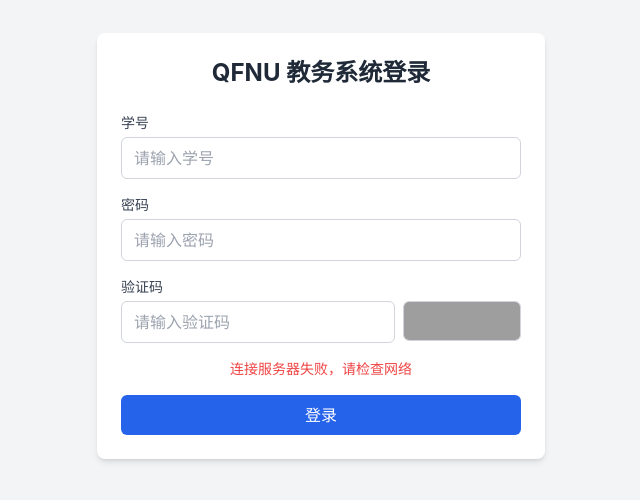
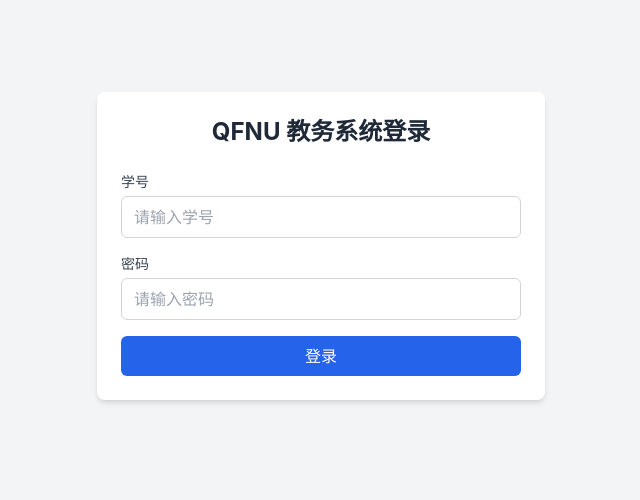
Before and after one commit to W1ndys/easy-qfnu-api-vercel, a Vue app in the folder frontend/: page /login in a window 1280 px wide. Shown: the part 154-654 px from the top of the page, without its empty margins (319-959 px from the left). Built offline with nearby package versions, Linux system fonts and the light colour scheme; no server answers; grey boxes are pictures that could not be loaded.

Commit message:
feat(frontend/login): 切换到后端统一登录接口并移除前端验证码流程
登录改为调用/v1/zhjw/login并处理后端返回cookie；移除前端会话初始化与验证码输入/刷新逻辑，同时删除Vercel外部代理重写配置。

```diff
--- a/frontend/src/api/zhjw.js
+++ b/frontend/src/api/zhjw.js
@@ -1,54 +1,9 @@
 import api from './request'
-import axios from 'axios'
-
-const proxyApi = axios.create({
-  baseURL: '/api/proxy',
-  timeout: 30000,
-  withCredentials: true,
-  headers: {
-    'User-Agent': 'Mozilla/5.0 (Windows NT 10.0; Win64; x64) AppleWebKit/537.36 (KHTML, like Gecko) Chrome/120.0.0.0 Safari/537.36'
-  }
-})
-
-export function getCaptchaUrl() {
-  return '/api/proxy/jsxsd/verifycode.servlet'
-}
-
-export function initSession() {
-  return proxyApi.get('/jsxsd/')
-}
 
 export function login(data) {
-  const username = data.username
-  const password = data.password
-  const captcha = data.captcha
-
-  const encoded = btoa(username) + '%%%' + btoa(password)
-
-  const formData = new URLSearchParams()
-  formData.append('encoded', encoded)
-  formData.append('RANDOMCODE', captcha)
-
-  return proxyApi.post('/jsxsd/xk/LoginToXkLdap', formData, {
-    headers: {
-      'Content-Type': 'application/x-www-form-urlencoded'
-    }
-  }).then(response => {
-    const body = response.data
-    if (typeof body === 'string') {
-      if (body.includes('验证码错误')) {
-        throw new Error('验证码错误')
-      }
-      if (body.includes('密码错误') || body.includes('用户名或密码错误')) {
-        throw new Error('用户名或密码错误')
-      }
-    }
-    return proxyApi.get('/jsxsd/framework/xsMain.jsp').then(verifyRes => {
-      if (typeof verifyRes.data === 'string' && verifyRes.data.includes('用户登录')) {
-        throw new Error('登录验证失败')
-      }
-      return { success: true }
-    })
+  return api.post('/v1/zhjw/login', {
+    username: data.username,
+    password: data.password
   })
 }
 
--- a/frontend/src/views/LoginView.vue
+++ b/frontend/src/views/LoginView.vue
@@ -28,27 +28,6 @@
           />
         </div>
 
-        <div>
-          <label class="block text-sm font-medium text-gray-700 mb-1">验证码</label>
-          <div class="flex gap-2">
-            <input
-              v-model="form.captcha"
-              type="text"
-              placeholder="请输入验证码"
-              class="flex-1 px-3 py-2 border border-gray-300 rounded-md focus:outline-none focus:ring-2 focus:ring-blue-500 focus:border-transparent"
-              required
-              autocomplete="off"
-            />
-            <img
-              :src="captchaUrl"
-              alt="验证码"
-              class="w-32 h-10 border border-gray-300 rounded-md cursor-pointer object-cover bg-gray-50"
-              @click="refreshCaptcha"
-              :title="captchaLoading ? '加载中...' : '点击刷新验证码'"
-            />
-          </div>
-        </div>
-
         <div v-if="errorMsg" class="text-red-500 text-sm text-center">
           {{ errorMsg }}
         </div>
@@ -66,67 +45,41 @@
 </template>
 
 <script setup>
-import { ref, onMounted, computed } from 'vue'
-import { getCaptchaUrl, initSession, login } from '@/api/zhjw'
+import { ref } from 'vue'
+import { login } from '@/api/zhjw'
 import { useUserStore } from '@/stores/user'
 
 const userStore = useUserStore()
 
 const form = ref({
   username: '',
-  password: '',
-  captcha: ''
+  password: ''
 })
 
-const captchaKey = ref(Date.now())
 const loading = ref(false)
 const errorMsg = ref('')
 
-const captchaUrl = computed(() => {
-  return `${getCaptchaUrl()}?t=${captchaKey.value}`
-})
-
-async function refreshCaptcha() {
-  captchaKey.value = Date.now()
-  form.value.captcha = ''
-  errorMsg.value = ''
-}
-
 async function handleLogin() {
-  if (!form.value.captcha) {
-    errorMsg.value = '请输入验证码'
-    return
-  }
-
   loading.value = true
   errorMsg.value = ''
 
   try {
-    await login({
+    const res = await login({
       username: form.value.username,
-      password: form.value.password,
-      captcha: form.value.captcha
+      password: form.value.password
     })
 
-    userStore.isLoggedIn.value = true
-    alert('登录成功！')
+    if (res.code === 200 && res.data?.cookie) {
+      userStore.setCookie(res.data.cookie)
+      alert('登录成功！')
+    } else {
+      errorMsg.value = res.msg || '登录失败'
+    }
   } catch (err) {
     console.error('登录失败:', err)
-    errorMsg.value = err.message || '登录失败，请检查网络'
-    form.value.captcha = ''
-    refreshCaptcha()
+    errorMsg.value = err.response?.data?.msg || err.message || '登录失败，请检查网络'
   } finally {
     loading.value = false
   }
 }
-
-onMounted(async () => {
-  try {
-    await initSession()
-    refreshCaptcha()
-  } catch (err) {
-    console.error('初始化会话失败:', err)
-    errorMsg.value = '连接服务器失败，请检查网络'
-  }
-})
 </script>
```
Also changed, not shown: 1 other file (tests, documents, lock files or other folders).
